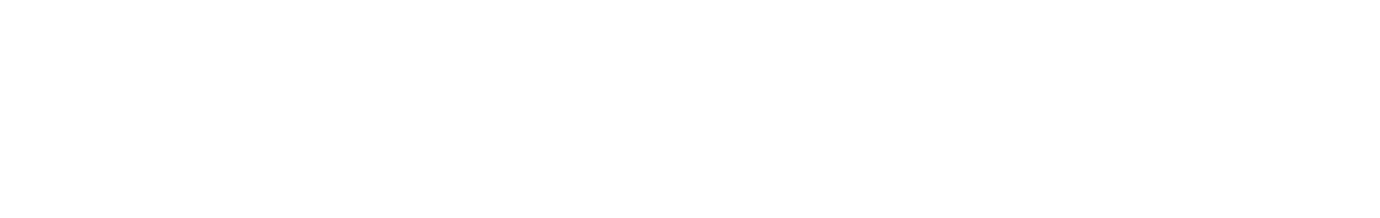
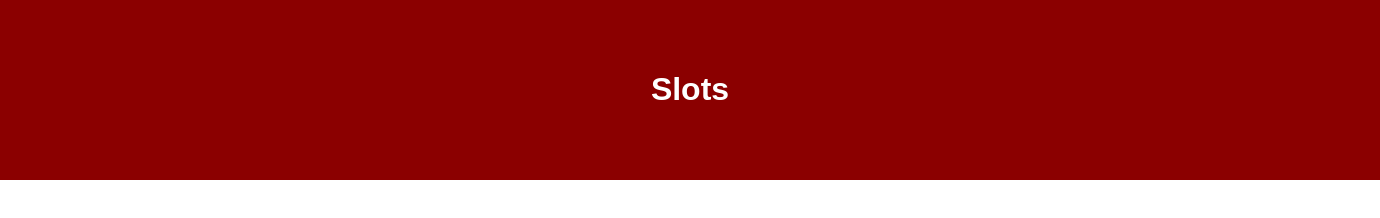
Before and after one commit to gauyex-bzz/casino_reworked, a plain HTML site: page Frontend/slots.html in a window 1280 px wide. Shown: the whole page, 1380 px wide, since content can reach past the window. Drawn offline with Linux system fonts and the light colour scheme.

Commit message:
UPDATED: slots.html

```diff
--- a/Frontend/slots.html
+++ b/Frontend/slots.html
@@ -3,8 +3,10 @@
 <head>
     <meta charset='UTF-8'>
     <title>Happy Slots</title>
+    <link rel='stylesheet' href='styles.css'>
+    <link rel='script' href='slots.js'>
 </head>
 <body>
-
+    <header><h1>Slots</h1></header>
 </body>
 </html>
```
